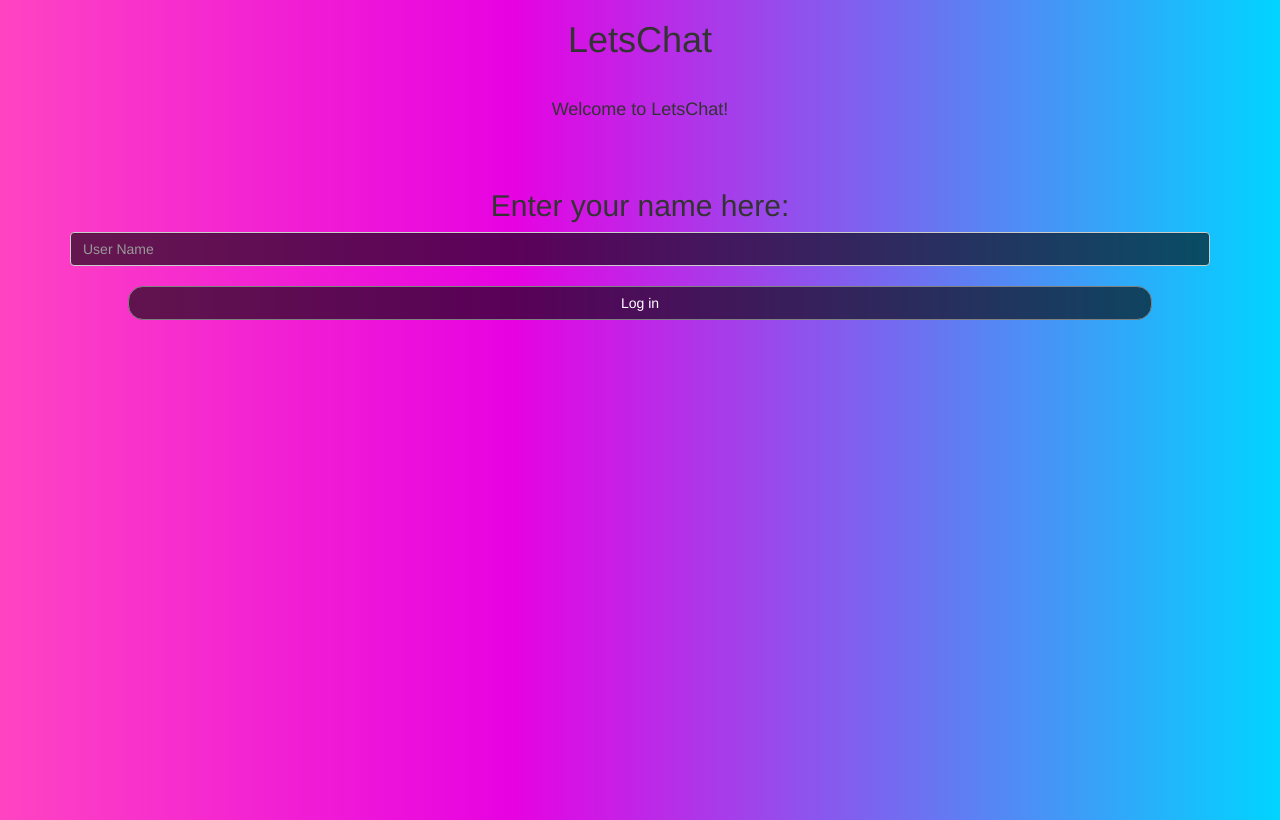
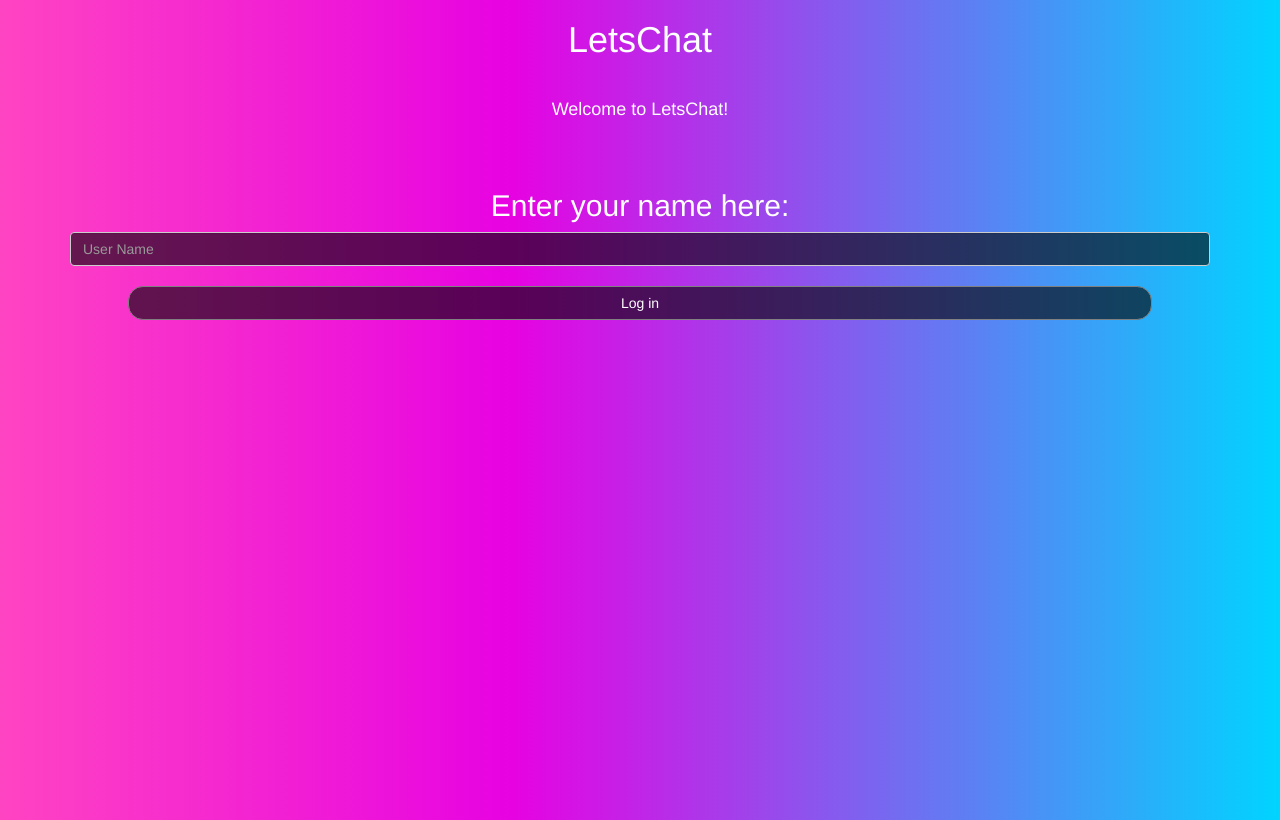
Before and after one commit to crazycheetah42/BYJUS-LetsChat, a plain HTML site: page index.html in a window 1280 px wide. Drawn offline with nearby package versions, Linux system fonts and the light colour scheme.

Commit message:
Fix the dark mode with white text

```diff
--- a/style.css
+++ b/style.css
@@ -115,3 +115,13 @@ background-image: linear-gradient(90deg, rgba(255,68,194,1) 0%, rgba(231,2,226,1
 {
 	padding-left:5px;color:grey;
 }
+
+h1{
+	color: white;
+}
+h4 {
+	color: white;
+}
+h2 {
+	color: white;
+}
```
